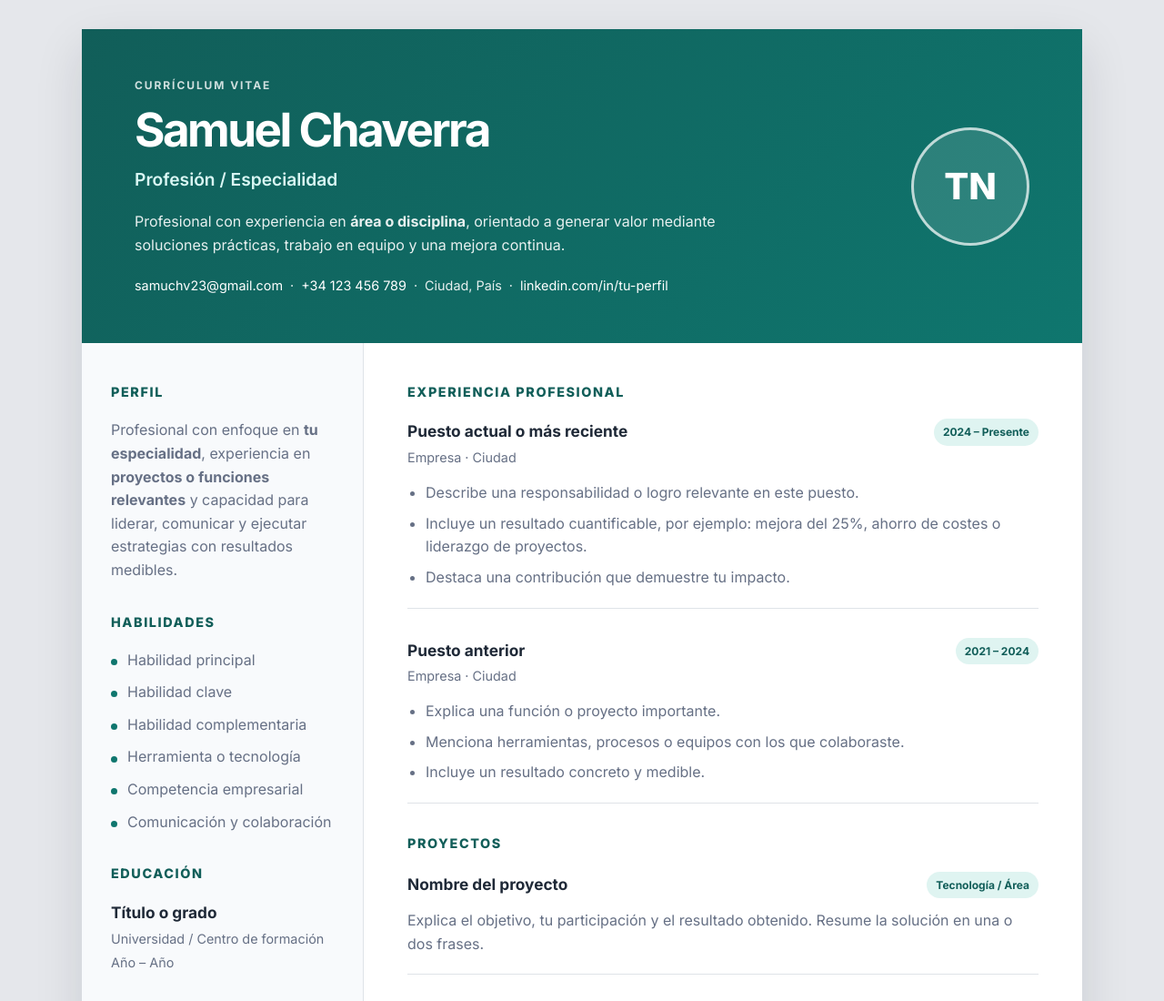
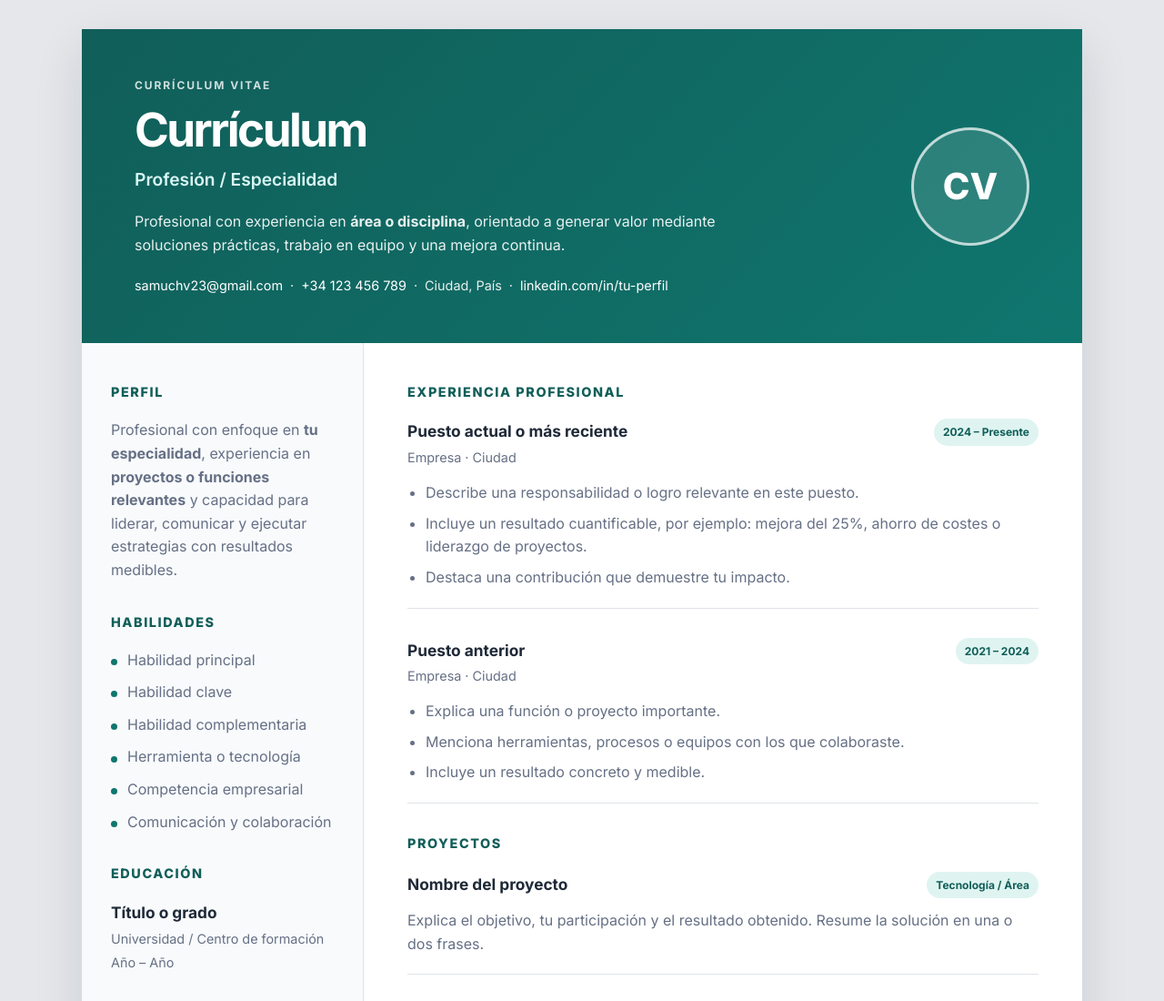
Before and after one commit to samuchv23-wq/CV, a plain HTML site: page index.html in a window 1280 px wide. Shown: the top 1100 px of the page at 91% size. Drawn offline with Linux system fonts and the light colour scheme.

Commit message:
Actualizar el nombre principal del CV para usar un texto más apropiado

```diff
--- a/index.html
+++ b/index.html
@@ -15,7 +15,7 @@
       <header class="hero">
         <div class="hero__content">
           <p class="eyebrow">CURRÍCULUM VITAE</p>
-          <h1>Samuel Chaverra</h1>
+          <h1>Currículum</h1>
           <p class="role">Profesión / Especialidad</p>
           <p class="summary">
             Profesional con experiencia en <strong>área o disciplina</strong>, orientado a
@@ -33,7 +33,7 @@
           </div>
         </div>
         <div class="hero__badge" aria-label="Foto de perfil">
-          <span>TN</span>
+          <span>CV</span>
         </div>
       </header>
 
```
